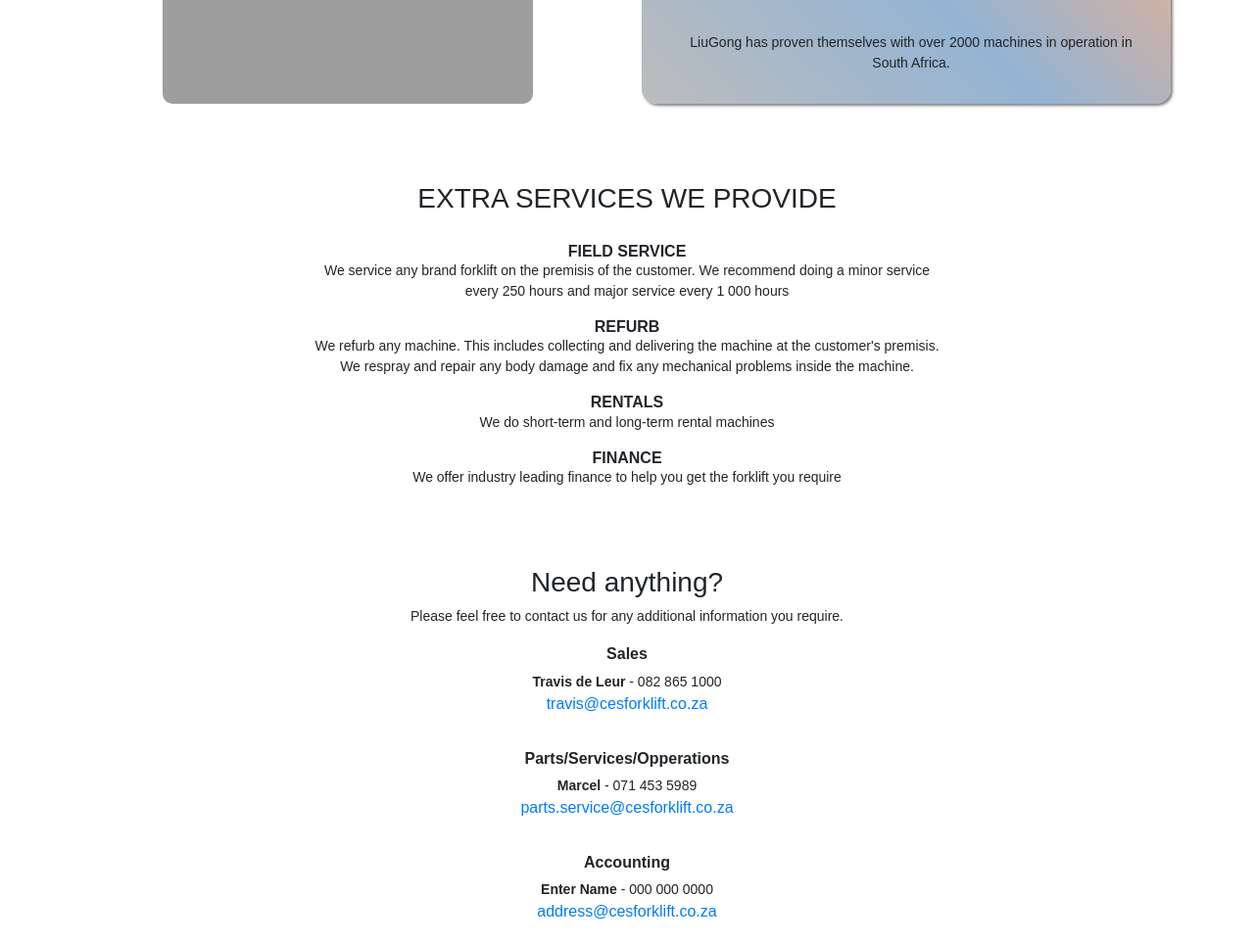
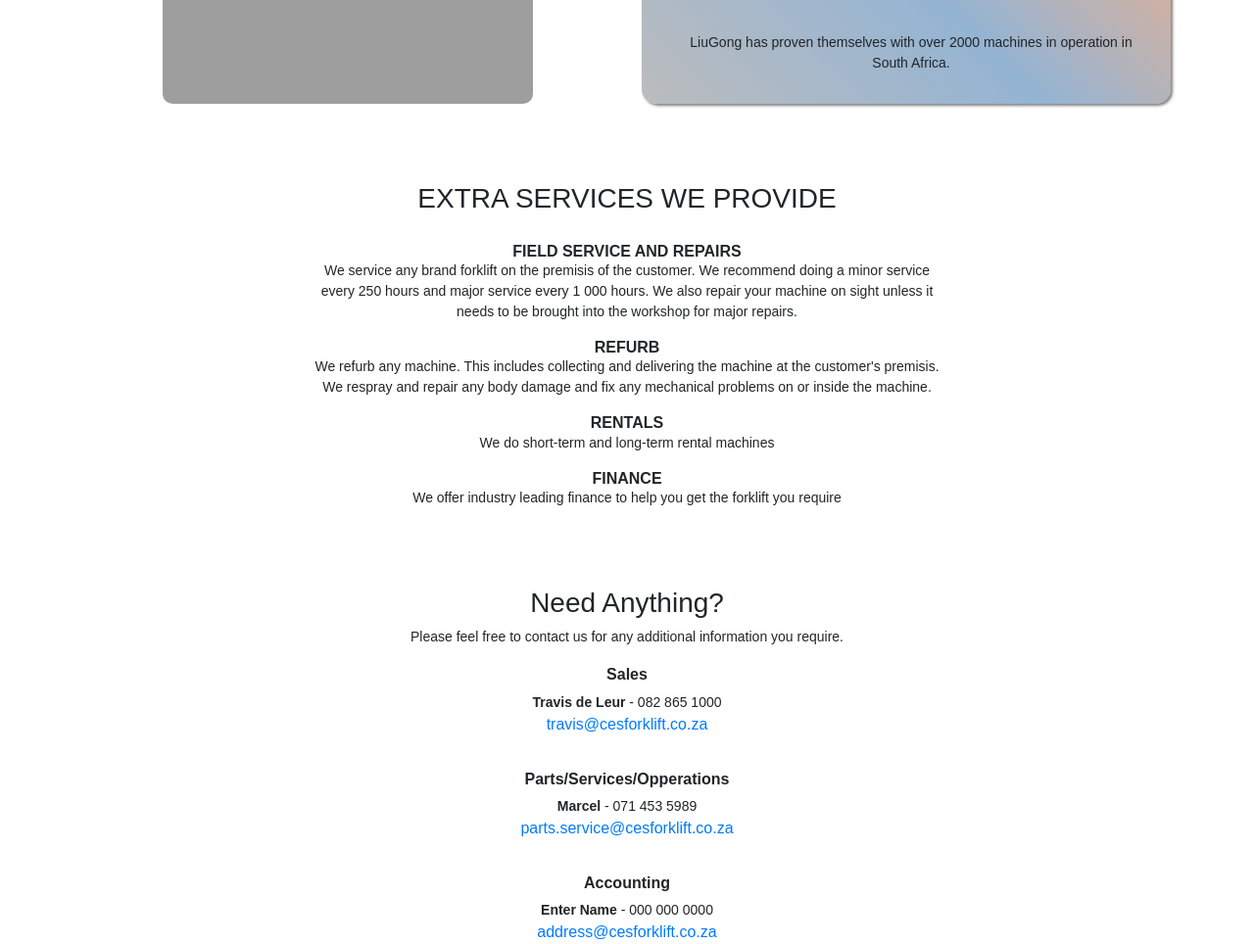
Before and after one commit to Marcel-harvey/CES-Website, a Flask app: page / in a window 1280 px wide. Shown: the part 1235-2199 px from the top of the page at 98% size. Run offline with Flask 2, Linux system fonts and the light colour scheme; some libraries are stand-ins or nearby versions; grey boxes are pictures that could not be loaded.

Commit message:
Changed wording on some text

```diff
--- a/website/templates/index.html
+++ b/website/templates/index.html
@@ -71,11 +71,12 @@
         <h3>Extra services we provide</h3>
 
         <div class="extra_container">
-            <h6>Field Service</h6>
+            <h6>Field Service and Repairs</h6>
             <p>
                 We service any brand forklift on the premisis of the customer.
                 We recommend doing a minor service every 250 hours and major
-                service every 1 000 hours
+                service every 1 000 hours. We also repair your machine on sight
+                unless it needs to be brought into the workshop for major repairs.
             </p>
         </div>
 
@@ -84,7 +85,8 @@
             <p>
                 We refurb any machine. This includes collecting and delivering
                 the machine at the customer's premisis. We respray and repair
-                any body damage and fix any mechanical problems inside the machine.
+                any body damage and fix any mechanical problems on or inside
+                the machine.
 
             </p>
         </div>
@@ -107,7 +109,7 @@
 
     <!-- Home contact section -->
     <section class="home_contact">
-        <h3>Need anything?</h3>
+        <h3>Need Anything?</h3>
 
         <div class="contact_info">
             <p>
```
